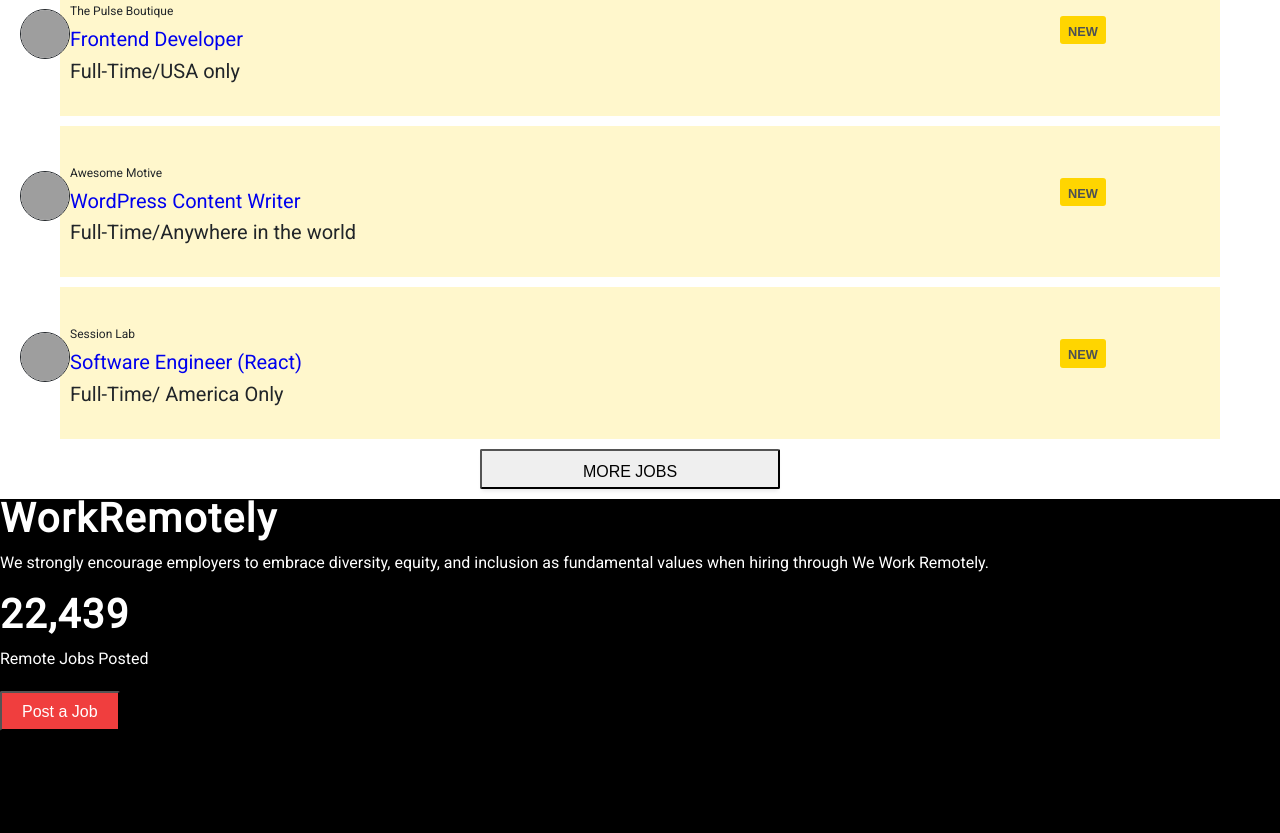
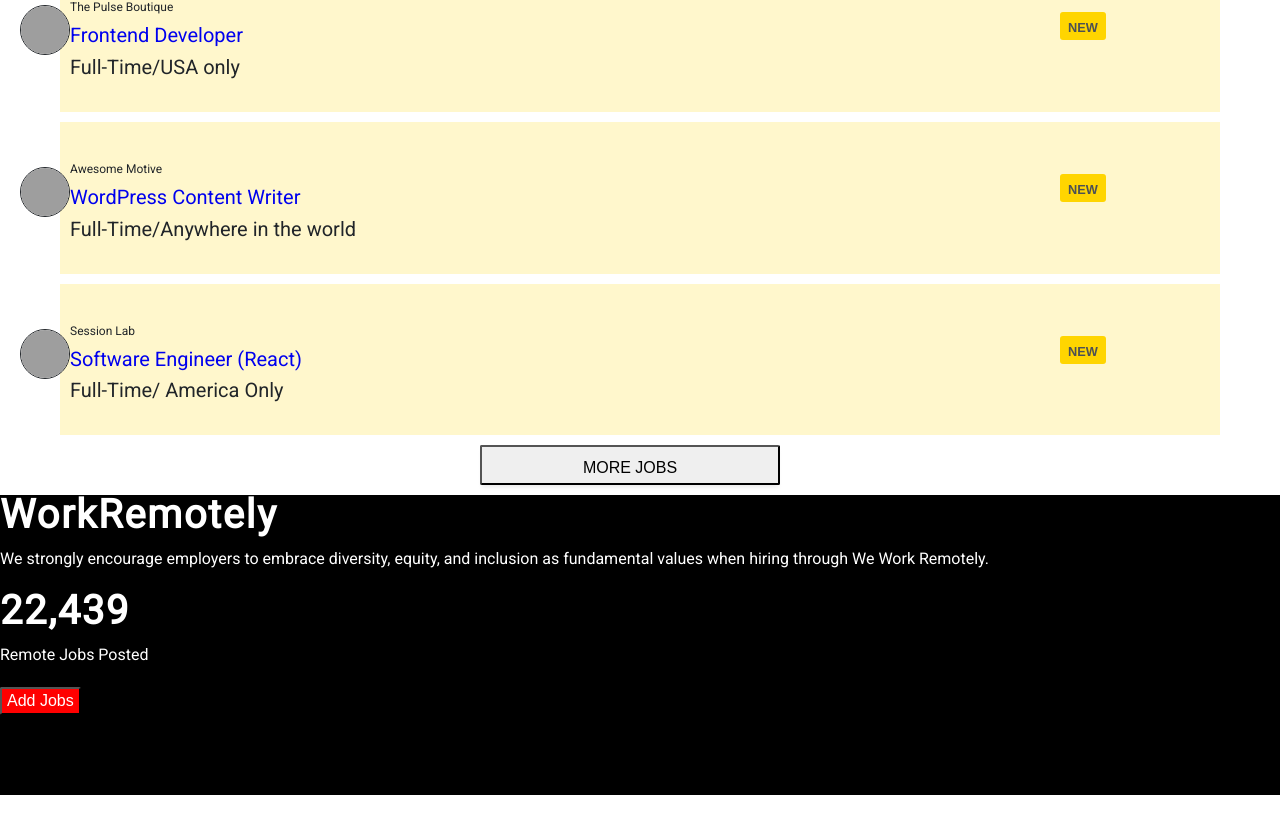
Before and after one commit to Emmanuel-Ezekiel/remote-work-web, a React (Create React App) app: page / in a window 1280 px wide. Shown: the part 1593-2426 px from the top of the page. After the commit the page ends 2397 px from the top, so only its background shows below. Built offline with nearby package versions, Linux system fonts and the light colour scheme; grey boxes are pictures that could not be loaded.

Commit message:
add new file

```diff
--- a/src/App.js
+++ b/src/App.js
@@ -4,6 +4,7 @@ import Hero from './components/Hero'
 import Jobs from './components/Jobs'
 import Footer from './components/footer'
 import JobDescription from './components/JobDescription'
+import AddJobs from './components/Add-Jobs'
 import {  BrowserRouter as Router, Route, Switch } from 'react-router-dom';
 
 function App() {
@@ -17,6 +18,9 @@ function App() {
         <Footer/>
       </Route>
       <Route  path="/JobDescription/:id" children={<JobDescription/>}></Route>
+      <Route  path="/Add-jobs">
+        <AddJobs/>
+      </Route>
     </Switch>
     </Router>
   );
--- /dev/null
+++ b/src/components/Add-Jobs.js
@@ -0,0 +1,14 @@
+import React from 'react'
+import { Link, useParams } from 'react-router-dom';
+import { BsFillArrowLeftSquareFill } from 'react-icons/bs';
+function AddJobs() {
+    return (
+        <div>
+        <Link to='/' className="link-to-btn">
+         <span className="arrow"><BsFillArrowLeftSquareFill/></span><span className="back-btn"> Back Home</span>
+       </Link>
+        </div>
+    )
+}
+
+export default AddJobs;
--- a/src/components/JobDescription.js
+++ b/src/components/JobDescription.js
@@ -24,7 +24,7 @@ const JobDescription = () => {
          <span className="arrow"><BsFillArrowLeftSquareFill/></span><span className="back-btn"> Back Home</span>
        </Link>
        <article className="description">
-        <h2 ><img src={image} alt="" className="img-descripton"/>{description}</h2>
+        <h2 ><img src={image} alt="jobImage" className="img-descripton"/>{description}</h2>
        <h2 className="title">{title}</h2>
        <span className="location-btn">{location}</span>
        </article>
--- a/src/components/Jobs.js
+++ b/src/components/Jobs.js
@@ -1,6 +1,7 @@
 import React, { useState } from 'react'
 import Data from './Data'
 import List from './List'
+import { Link, useParams } from 'react-router-dom';
 
 
 function Jobs () {
--- a/src/components/footer.js
+++ b/src/components/footer.js
@@ -1,4 +1,6 @@
 import React from 'react'
+import { Link, useParams } from 'react-router-dom';
+
 
  const footer = () => {
     return (
@@ -11,16 +13,22 @@ import React from 'react'
                     <p className="footer-text">
                         We strongly encourage employers to embrace diversity, equity, and inclusion as fundamental values when hiring through We Work Remotely.
                     </p>
-                    <h2 className="num-post">
+                    </div>
+
+                    <div>
+                        <h2 className="num-post">
                             22,439
                         </h2>
                         <p className="text-post">
                             Remote Jobs Posted
                         </p>
-                        <button className="post-btn">
-                            Post a Job
-                     </button>
+                        <Link to="/Add-jobs" >
+                    <button className="post-btn">Add Jobs</button>
+                      </Link>
                     </div>
+
+
+
             </footer>
 
         </div>
--- a/src/index.css
+++ b/src/index.css
@@ -96,7 +96,7 @@ h4 {
 }
 p {
   margin-bottom: 1.25rem;
-  color: white;
+  color: black;
 }
 @media screen and (min-width: 800px) {
   h1 {
@@ -651,17 +651,32 @@ footer {
 }
 .footer-container {
   background-color: black;
-  height: 5000px;
+  height: 300px;
 }
 
 .footer-desc {
-  color: white !important;
+  color: white ;
 }
 
 .foot-head {
   font-size: 12px;
 }
 
-p > .footer-text {
-  color: white !important;
+.footer-text {
+  color: white;
 }
+
+.num-post   {
+  color: #fff;
+}
+.text-post {
+  color: white;
+}
+
+.post-btn{
+  display: block;
+  background-color: red;
+  color: white;
+  padding: 3px 5px;
+  cursor: pointer;
+}
```
